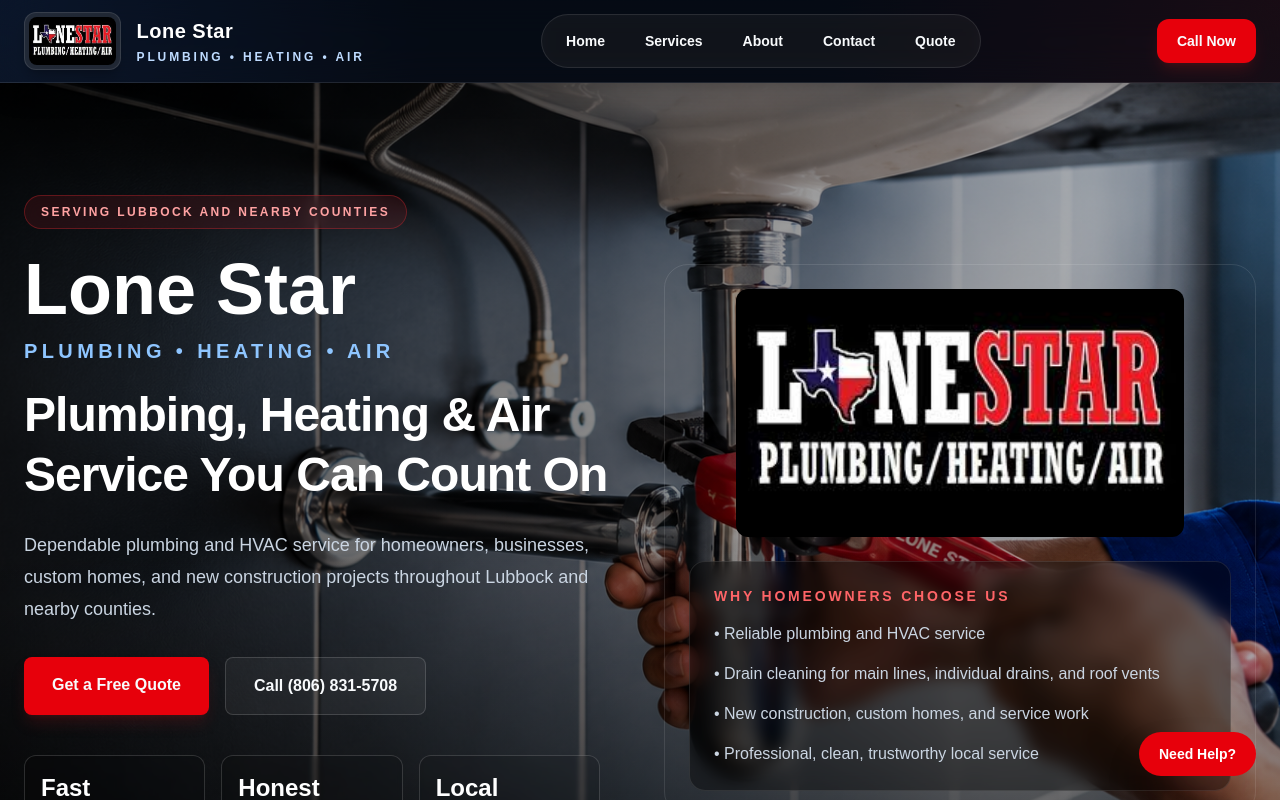
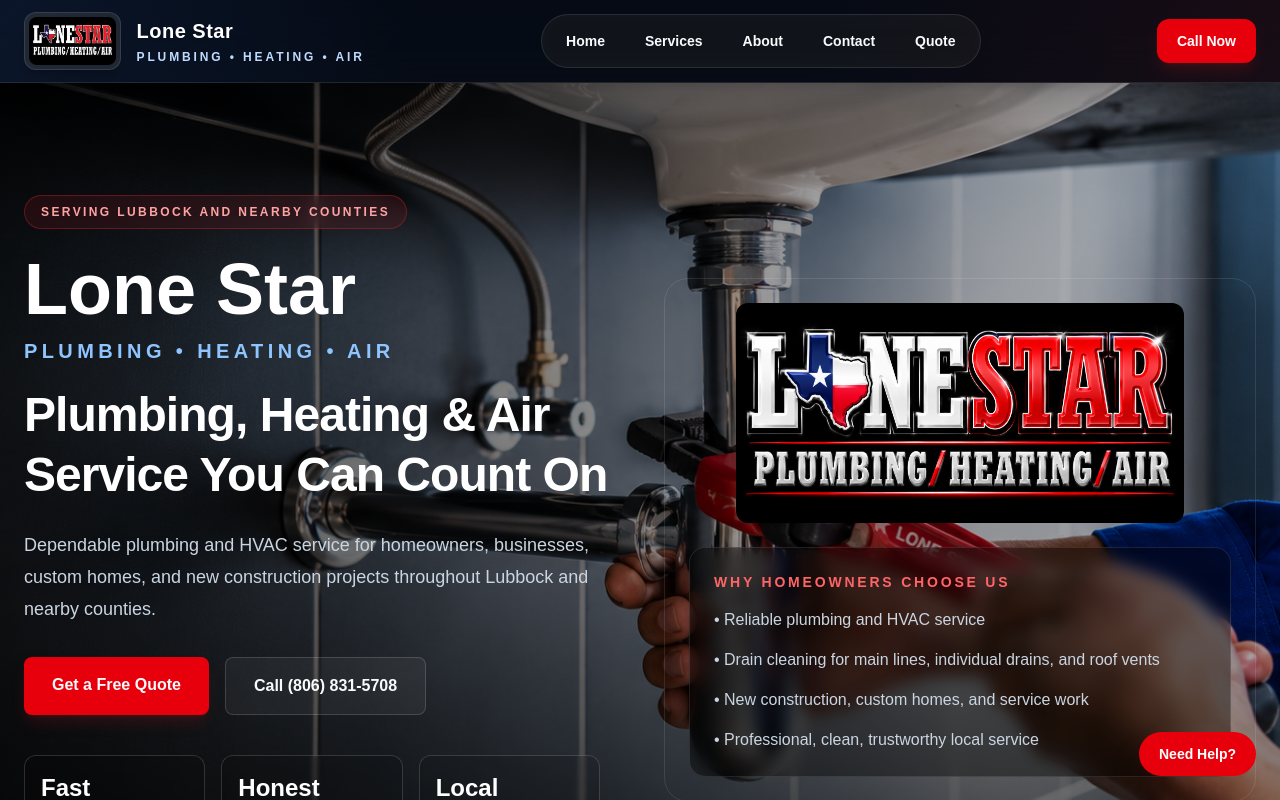
Before and after one commit to jaredowens/freelance-business-template, a Next.js app: page / in a window 1280 px wide. Shown: the top 800 px of the page. Built offline with nearby package versions, Linux system fonts and the light colour scheme.

Commit message:
Updated Lone Star logo

```diff
--- a/src/components/Hero.tsx
+++ b/src/components/Hero.tsx
@@ -72,7 +72,7 @@
         <div className="relative">
           <div className="rounded-3xl border border-white/10 bg-transparent p-6">
             <img
-              src="/logo.jpg"
+              src="/lonestarlogo.png"
               alt={`${siteConfig.businessName} logo`}
               className="mx-auto mb-6 h-auto w-full max-w-md rounded-xl object-contain"
             />
```
Also changed, not shown: public/lonestarlogo.png (added).
